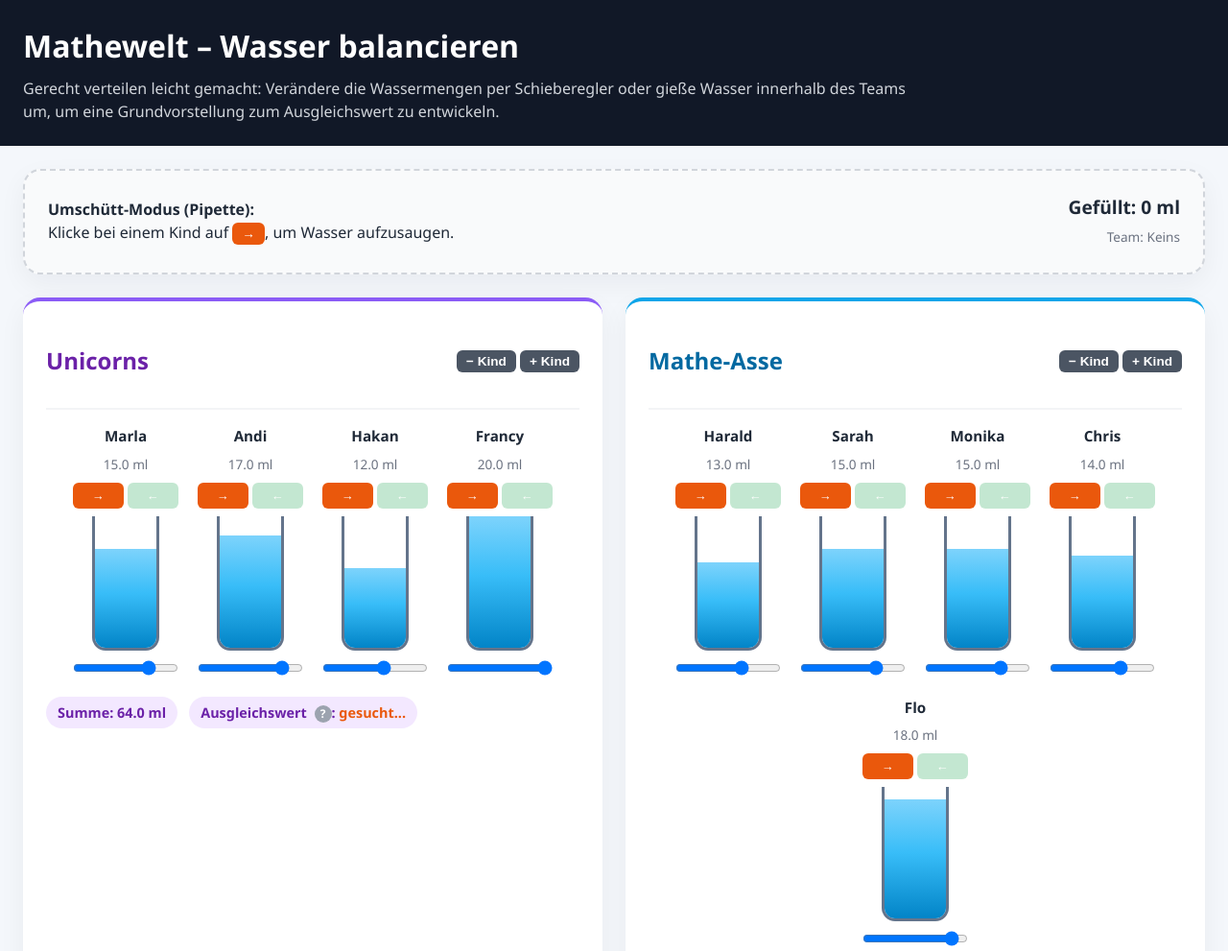
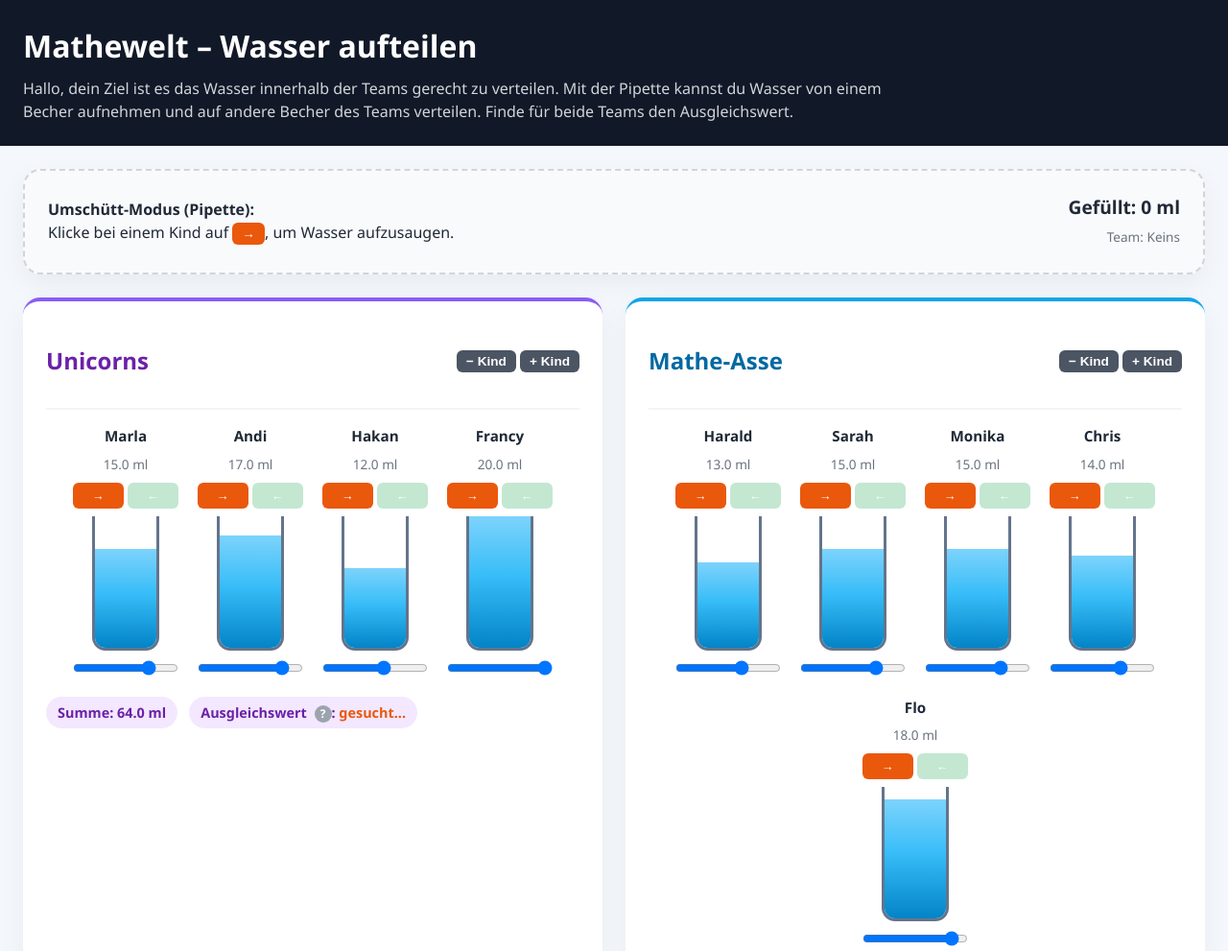
Before and after one commit to JoshiCreative/mathewelt_sim, a plain HTML site: page index.html in a window 1280 px wide. Shown: the top 991 px of the page at 96% size. Drawn offline with Linux system fonts and the light colour scheme.

Commit message:
Update index.html

```diff
--- a/index.html
+++ b/index.html
@@ -305,10 +305,9 @@
 <body>
 
   <header>
-    <h1>Mathewelt – Wasser balancieren</h1>
+    <h1>Mathewelt – Wasser aufteilen</h1>
     <p>
-      Gerecht verteilen leicht gemacht: Verändere die Wassermengen per Schieberegler oder gieße Wasser innerhalb des Teams um, um eine Grundvorstellung zum Ausgleichswert zu entwickeln.
-    </p>
+      Hallo, dein Ziel ist es das Wasser innerhalb der Teams gerecht zu verteilen. Mit der Pipette kannst du Wasser von einem Becher aufnehmen und auf andere Becher des Teams verteilen. Finde für beide Teams den Ausgleichswert.   </p>
   </header>
 
   <main>
```
